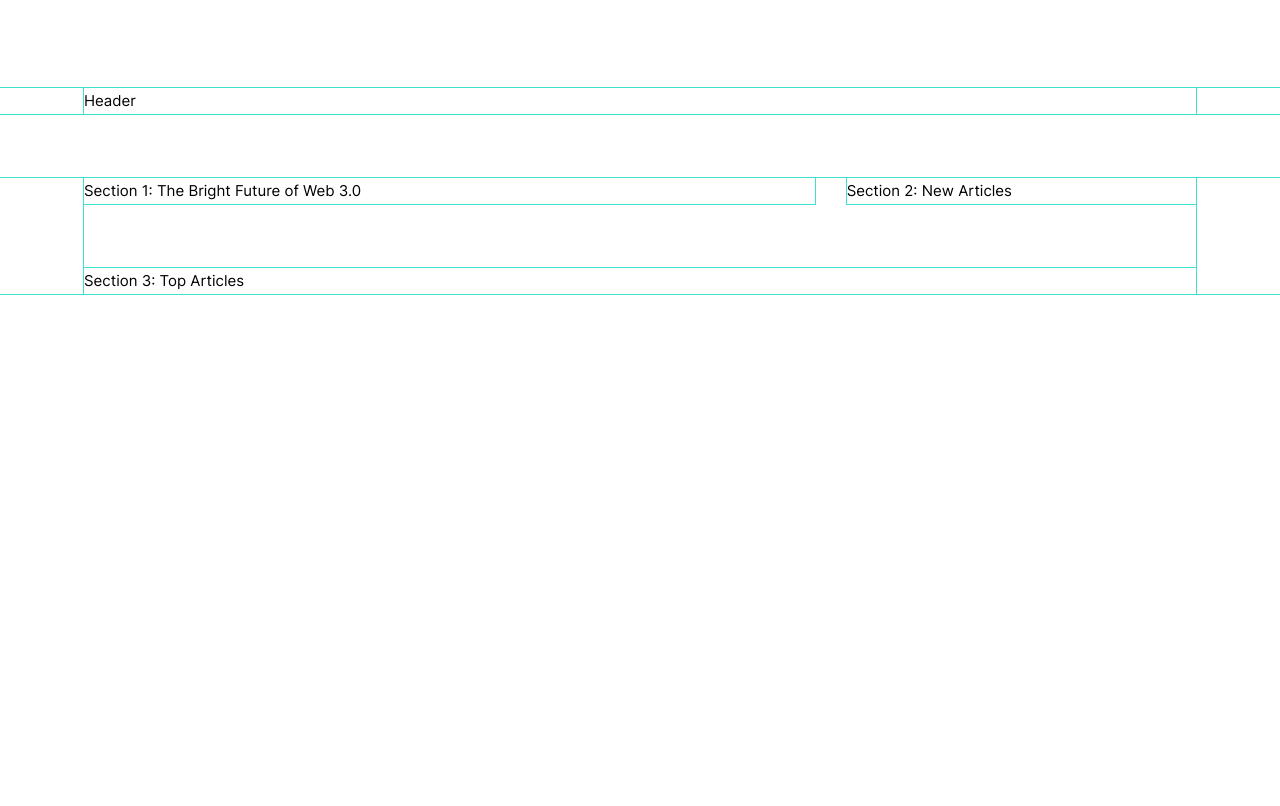
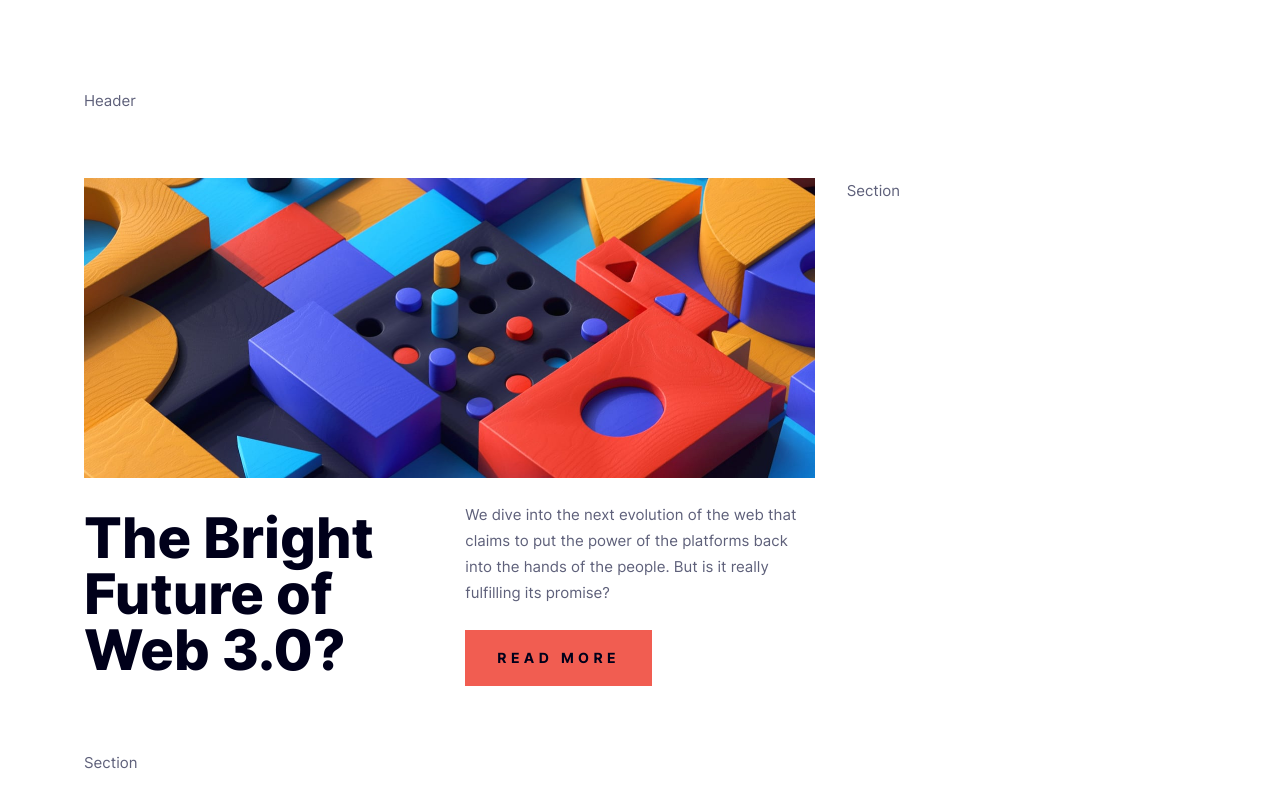
Before and after one commit to Arsalan2078/news-homepage, a React (Vite) app: page / in a window 1280 px wide. Shown: the top 806 px of the page. Built offline with nearby package versions, Linux system fonts and the light colour scheme.

Commit message:
section 1 added & stylized

```diff
--- a/src/App.scss
+++ b/src/App.scss
@@ -24,7 +24,7 @@
   column-gap: var(--spc-400);
 }
 
-@media screen and (min-width: 1280px) {
+@media screen and (min-width: 1024px) {
   .app {
     gap: var(--spc-800);
     padding-top: var(--spc-1100);
@@ -33,22 +33,20 @@
   .main__grid {
     grid-template-columns: repeat(12, 1fr);
 
-    section {
-      &:nth-child(1) {
-        grid-column: span 8;
-      }
+    & > *:nth-child(1) {
+      grid-column: span 8;
+    }
 
-      &:nth-child(2) {
-        grid-column: span 4;
-      }
+    & > *:nth-child(2) {
+      grid-column: span 4;
+    }
 
-      &:nth-child(3) {
-        grid-column: span 12;
-      }
+    & > *:nth-child(3) {
+      grid-column: span 12;
     }
   }
 }
 
-* {
-  outline: 1px solid turquoise;
-}
+// * {
+//   outline: 1px solid turquoise;
+// }
--- a/src/App.tsx
+++ b/src/App.tsx
@@ -1,4 +1,5 @@
 import "./App.scss";
+import Section1 from "./components/Section1";
 
 function App() {
   return (
@@ -10,9 +11,9 @@ function App() {
 
         <main className="main">
           <div className="container main__grid">
-            <section>Section 1: The Bright Future of Web 3.0</section>
-            <section>Section 2: New Articles</section>
-            <section>Section 3: Top Articles</section>
+            <Section1 />
+            <div>Section</div>
+            <div>Section</div>
           </div>
         </main>
       </div>
--- /dev/null
+++ b/src/components/ButtonLink.module.scss
@@ -0,0 +1,23 @@
+@use "../styles/mixins";
+
+.button {
+  display: inline-block;
+  padding: var(--spc-200) var(--spc-400);
+
+  --_bg-color: var(--bg-color, var(--clr-red-500));
+  --_text-color: var(--text-color, var(--clr-navy-950));
+
+  background-color: var(--_bg-color);
+  color: var(--_text-color);
+
+  @include mixins.text-preset-7;
+  text-transform: uppercase;
+
+  transition: background-color var(--transition), color var(--transition);
+
+  &:hover,
+  &:focus {
+    --bg-color: var(--clr-navy-950);
+    --text-color: var(--clr-white);
+  }
+}
--- /dev/null
+++ b/src/components/ButtonLink.tsx
@@ -0,0 +1,12 @@
+import type { ComponentPropsWithoutRef } from "react";
+import classes from "./ButtonLink.module.scss";
+
+export default function ButtonLink({
+  ...props
+}: ComponentPropsWithoutRef<"a">) {
+  return (
+    <>
+      <a className={classes.button} {...props} />
+    </>
+  );
+}
--- /dev/null
+++ b/src/components/Section1.module.scss
@@ -0,0 +1,46 @@
+@use "../styles/mixins";
+
+.container {
+  container: container-section1 / inline-size;
+}
+
+.section {
+  display: flex;
+  flex-direction: column;
+  align-items: start;
+  gap: var(--spc-300);
+}
+
+.content {
+  display: flex;
+  flex-direction: column;
+  align-items: start;
+  gap: var(--spc-300);
+
+  h1 {
+    @include mixins.text-preset-2;
+  }
+
+  .column {
+    display: flex;
+    flex-direction: column;
+    align-items: start;
+    gap: var(--spc-300);
+  }
+}
+
+@container container-section1 (width >= 696px) {
+  .content {
+    flex-direction: row;
+    align-items: center;
+    gap: var(--spc-400);
+
+    h1 {
+      @include mixins.text-preset-1;
+    }
+
+    & > * {
+      flex: 1;
+    }
+  }
+}
--- /dev/null
+++ b/src/components/Section1.tsx
@@ -0,0 +1,32 @@
+import classes from "./Section1.module.scss";
+import heroDesktop from "/image-web-3-desktop.jpg";
+import heroMobile from "/image-web-3-mobile.jpg";
+import ButtonLink from "./ButtonLink";
+
+export default function Section1() {
+  return (
+    <div className={classes.container}>
+      <section id="intro" className={classes.section}>
+        <picture>
+          <source srcSet={heroDesktop} media="(min-width: 768px)" />
+          <source srcSet={heroMobile} media="(max-width: 767px)" />
+          <img src={heroMobile} alt="" />
+        </picture>
+
+        <div className={classes.content}>
+          <h1>The Bright Future of Web 3.0?</h1>
+
+          <div className={classes.column}>
+            <p>
+              We dive into the next evolution of the web that claims to put the
+              power of the platforms back into the hands of the people. But is
+              it really fulfilling its promise?
+            </p>
+
+            <ButtonLink href="#">Read More</ButtonLink>
+          </div>
+        </div>
+      </section>
+    </div>
+  );
+}
--- /dev/null
+++ b/src/styles/_base.scss
@@ -0,0 +1,11 @@
+img {
+  display: block;
+}
+
+h1 {
+  color: var(--clr-navy-950);
+}
+
+body {
+  color: var(--clr-navy-600);
+}
--- a/src/styles/_root.scss
+++ b/src/styles/_root.scss
@@ -13,6 +13,7 @@
   --fw-800: 800;
 
   --spc-100: 0.5rem;
+  --spc-200: 1rem;
   --spc-300: 1.5rem;
   --spc-350: 1.75rem;
   --spc-400: 2rem;
@@ -20,6 +21,8 @@
   --spc-800: 4rem;
   --spc-1100: 5.5rem;
 
+  --transition: 0.15s ease-out;
+
   font-family: "Inter", sans-serif;
   font-size: 16px;
 }
--- a/src/styles/index.scss
+++ b/src/styles/index.scss
@@ -1,5 +1,6 @@
 @use "./reset";
 @use "./font-faces";
 @use "./root";
+@use "./base";
 
 @use "./utilities/z-index" as utilities;
```
